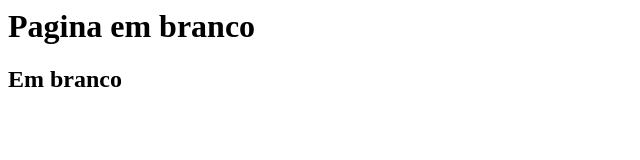
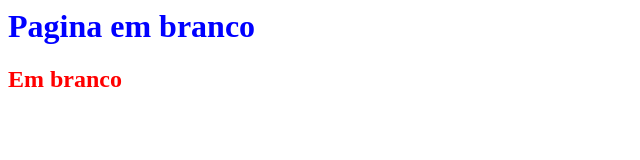
Before and after one commit to GuizimxD/Repository-Test, a plain HTML site: page index.html in a window 1280 px wide. Shown: the whole page, without its empty margins (0-640 px from the left). Drawn offline with Linux system fonts and the light colour scheme.

Commit message:
Changed color in body.

```diff
--- a/index.html
+++ b/index.html
@@ -6,8 +6,8 @@
 		</title>
 	</head>
 	<body>
-		<h1> Pagina em branco</h1>
-		<h2> Em branco</h2>
+		<h1 style ="color: Blue">Pagina em branco</h1>
+		<h2 style ="color: Red"> Em branco</h2>
 	</body>
 
 </html>
```
